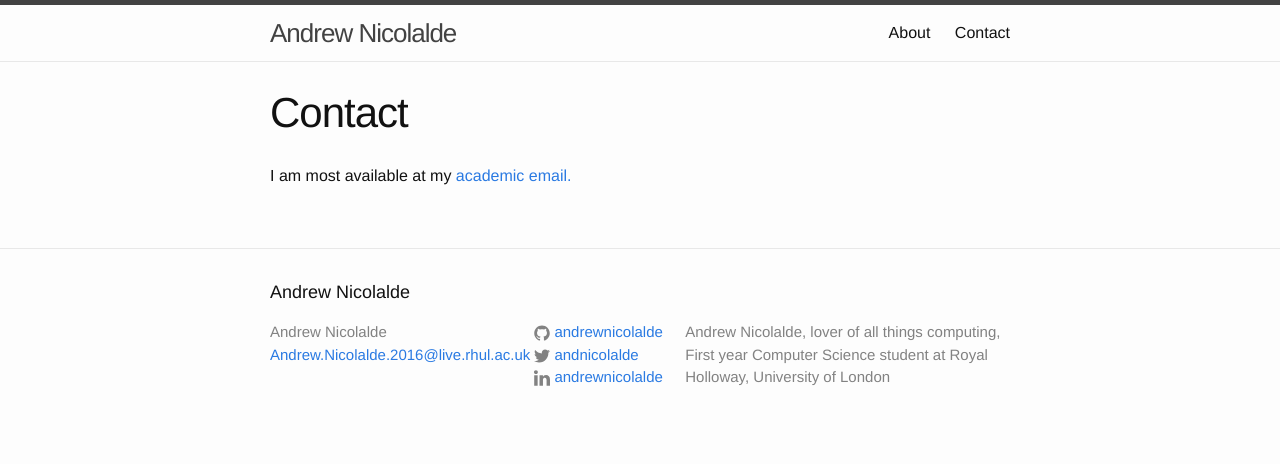
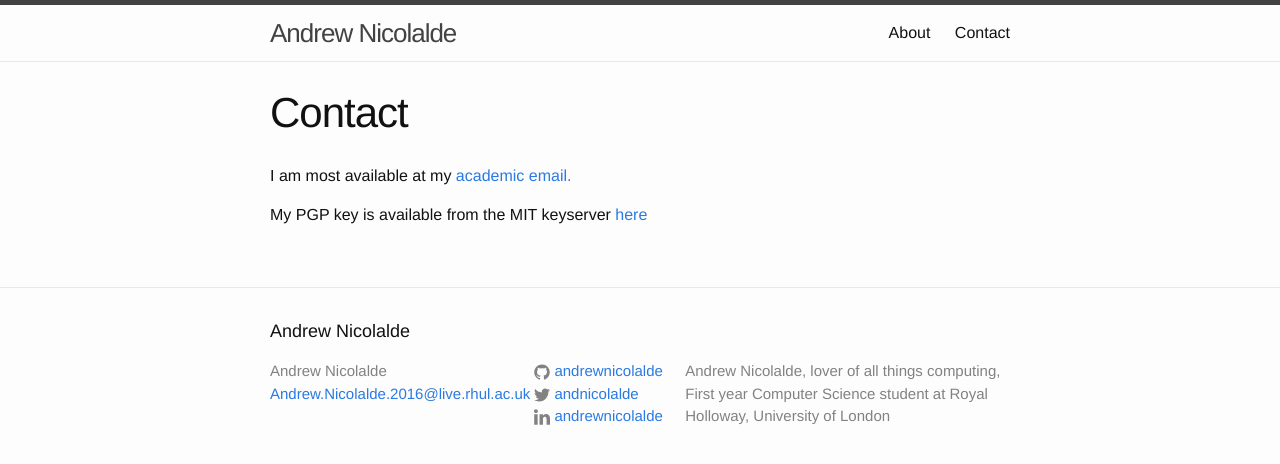
Before and after one commit to andrewnicolalde/andrewn.io, a Jekyll site: the page built from contact.md, in a window 1280 px wide. Shown: the top 464 px of the page. Built offline with Jekyll 4.4.1, drawn with Linux system fonts in a browser that asks for light colours.

Commit message:
Add PGP key

```diff
--- a/contact.md
+++ b/contact.md
@@ -5,3 +5,5 @@ permalink: /contact/
 ---
 
 I am most available at my [academic email.](mailto:Andrew.Nicolalde.2016@live.rhul.ac.uk)
+
+My PGP key is available from the MIT keyserver [here](https://pgp.mit.edu/pks/lookup?op=vindex&search=0xB53712A8C01E0060)
```
